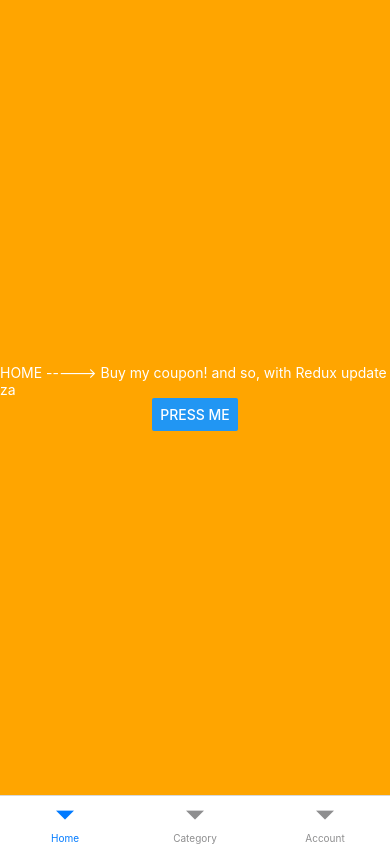
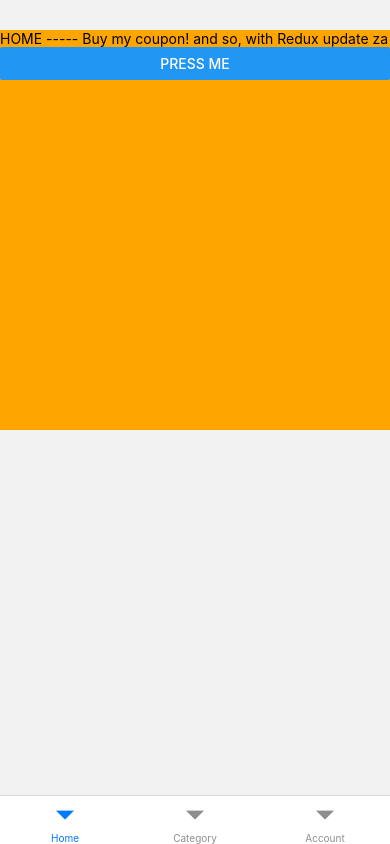
Before and after one commit to ALphaWit/coupson, a React Native app: screen /Home in a window 390 px wide. Built offline with nearby package versions, Linux system fonts and the light colour scheme.

Commit message:
Nav error check

```diff
--- a/src/screens/AccountScreen/Profile.js
+++ b/src/screens/AccountScreen/Profile.js
@@ -19,7 +19,7 @@ const Profile = ({navigation}) => {
       </Text>
       <Button
         onPress={() => {
-          navigation.navigate('CategoryScreen', {data: 'data from props'});
+          navigation.navigate('CategoryScreen');
           console.log('You tapped the button!');
         }}
         title="Press Me"
--- a/src/screens/HomeScreen/Home.js
+++ b/src/screens/HomeScreen/Home.js
@@ -1,25 +1,20 @@
-import {StyleSheet, Text, View, Button} from 'react-native';
+import {StyleSheet, Text, View, Button, TouchableOpacity} from 'react-native';
 import {NativeStackScreenProps} from '@react-navigation/native-stack';
 import React from 'react';
 
-const Home = ({navigation}) => {
+const Home = ({ navigation }) => {
   return (
     <View
-      style={{
-        flex: 1,
-        justifyContent: 'center',
-        alignItems: 'center',
-        backgroundColor: 'orange',
-      }}>
+      style={styles.container}>
       <Text
         style={{
-          color: 'white',
+          color: 'black',
         }}>
-        HOME -----> Buy my coupon! and so, with Redux update za
+        HOME ----- Buy my coupon! and so, with Redux update za
       </Text>
       <Button
         onPress={() => {
-          navigation.navigate('AccountScreen', {data: 'data from props'});
+          navigation.navigate('AccountScreen');
           console.log('You tapped the button!');
         }}
         title="Press Me"
@@ -30,4 +25,10 @@ const Home = ({navigation}) => {
 
 export default Home;
 
-const styles = StyleSheet.create({});
+const styles = StyleSheet.create({
+  container:{
+    marginTop:30,
+    backgroundColor:"orange",
+    height:400
+  }
+});
```
